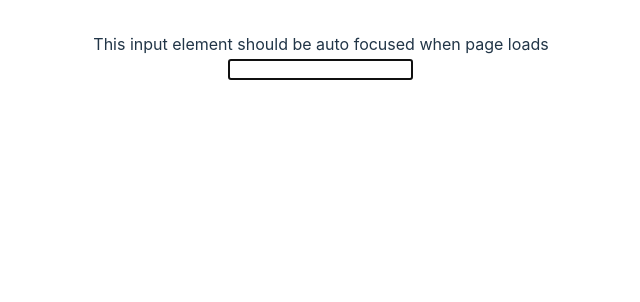
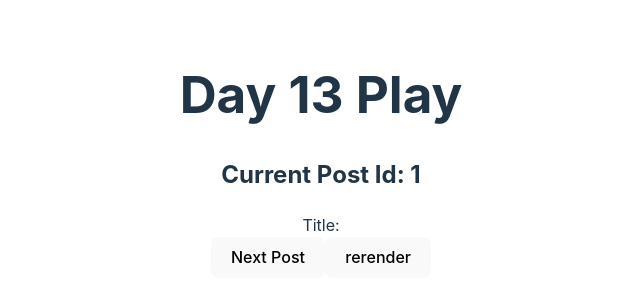
Before and after one commit to felixchen3674/react04292024, a React (Vite) app in the folder homework/react_homework/: page / in a window 1280 px wide. Shown: the top 302 px of the page, without its empty margins (319-959 px from the left). Built offline with nearby package versions, Linux system fonts and the light colour scheme; no server answers.

Commit message:
homework solution example

```diff
--- a/homework/react_homework/src/App.tsx
+++ b/homework/react_homework/src/App.tsx
@@ -3,30 +3,14 @@ import Day11Play from "./day11_describing_the_ui/notes";
 import Checkbox from "./day12_interactivity/ControlledComponents/Checkbox";
 import RadioGroup from "./day12_interactivity/ControlledComponents/RadioGroup";
 import Day12Play from "./day12_interactivity/notes";
-import TodoListApp from "./day12_interactivity/TodoListApp";
-import Select from "./day12_interactivity/ControlledComponents/Select";
-import FetchPost from "./day13_lifecycles/FetchPost";
-import SelectAllForm from "./day14_practice/SelectAllForm";
-import ShoppingCart from "./day14_practice/ShoppingCart";
-import TicTacToe from "./day14_practice/TicTacToe";
-import LoginForm from "./day16_custom_hooks/Ref/LoginForm";
-import AutoFocusInput from "./day16_custom_hooks/Ref/AutoFocusInput";
+import Day13Play from "./day13_lifecycles/notes";
+
 function App() {
   return (
     <>
       {/* <Day11Play /> */}
       {/* <Day12Play /> */}
-      {/* <TodoListApp /> */}
-      {/* <Checkbox /> */}
-      {/* <RadioGroup /> */}
-      {/* <Select /> */}
-      {/* <FetchPost /> */}
-      {/* <SelectAllForm /> */}
-      {/* <ShoppingCart /> */}
-      {/* <TicTacToe /> */}
-      <AutoFocusInput />
-      {/* <LoginForm /> */}
-
+      <Day13Play />
     </>
   );
 }
```
